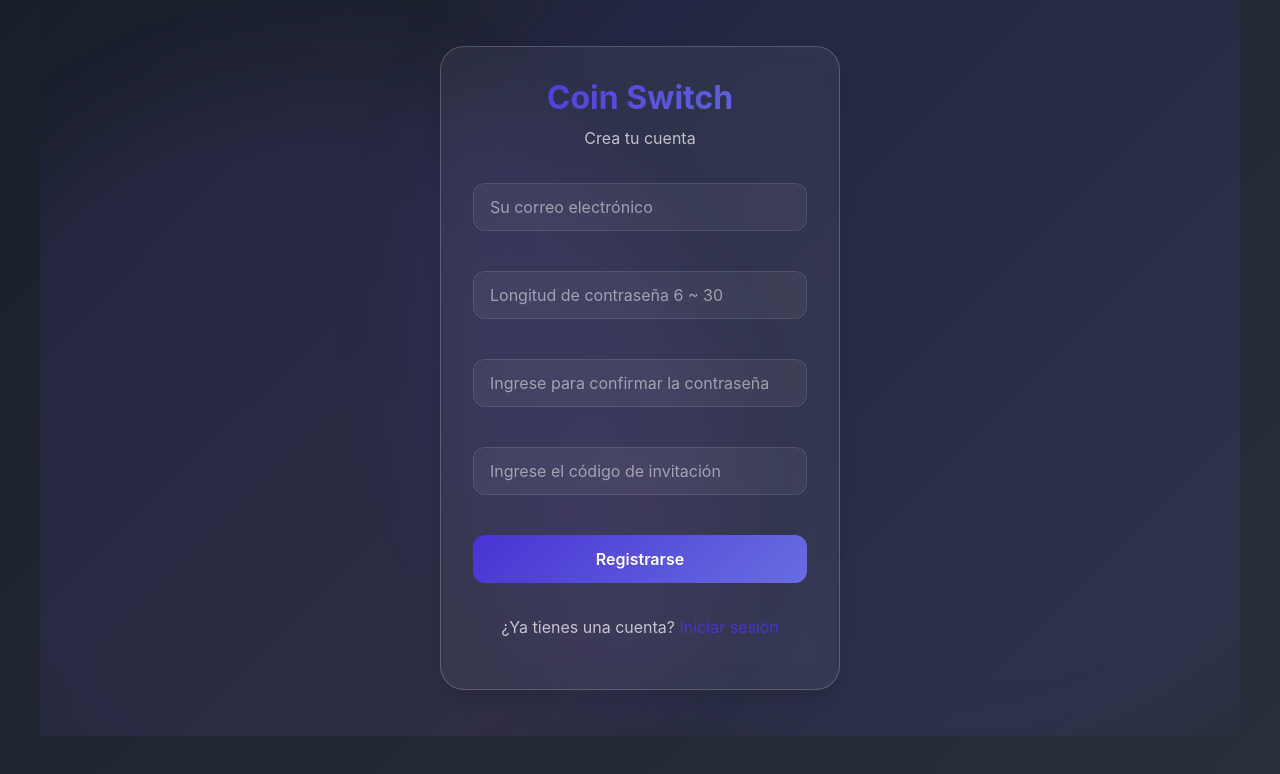
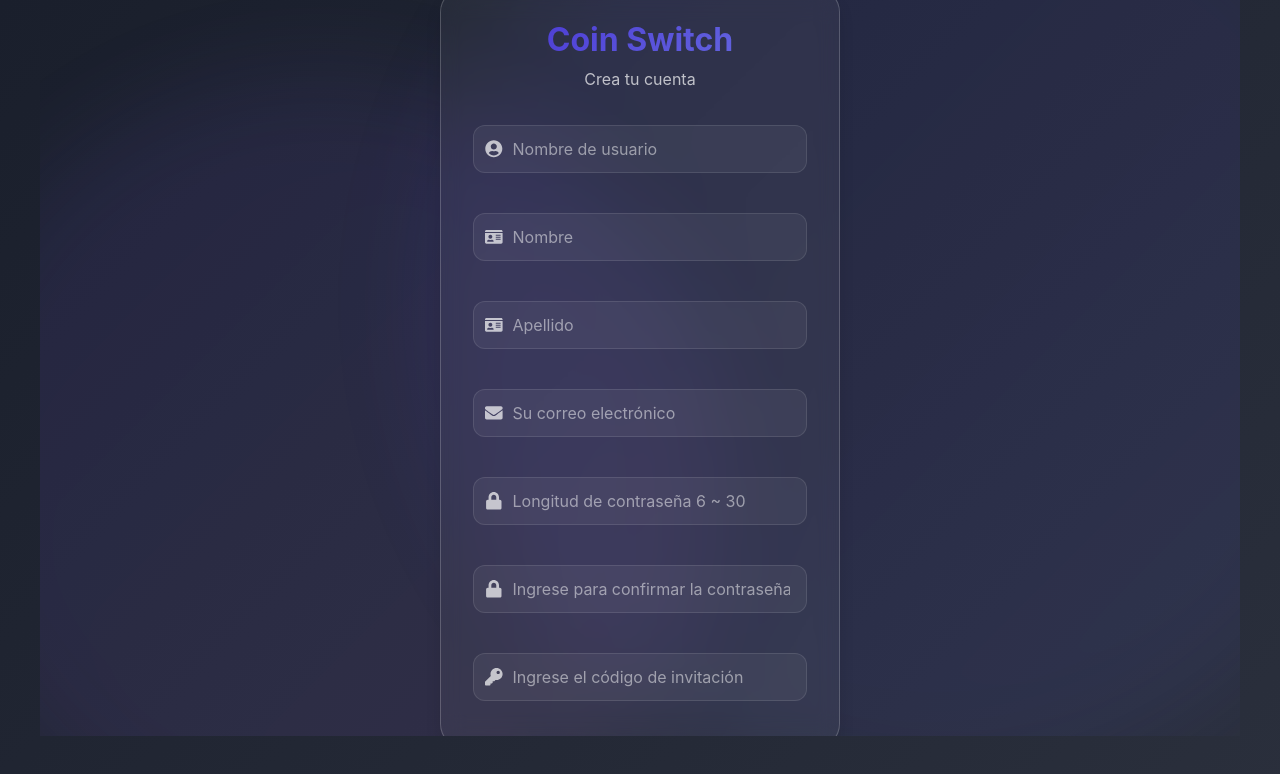
Before and after one commit to karimkron/proyecto_broker_crypto, a React (Vite) app in the folder client/: page /register in a window 1280 px wide. Shown: the top 774 px of the page. Built offline with nearby package versions, Linux system fonts and the light colour scheme.

Commit message:
Resuelto el problema de las transacciones para retiros

```diff
--- a/client/src/components/KYCForm.jsx
+++ b/client/src/components/KYCForm.jsx
@@ -1,4 +1,5 @@
 import React, { useState } from "react";
+import "../styles/pages/KYCForm.css";
 
 const KYCForm = () => {
   const [formData, setFormData] = useState({
@@ -120,7 +121,9 @@ const KYCForm = () => {
           required
         />
 
-        <button type="submit">Enviar información KYC</button>
+        <button type="submit" className="btn-submit">
+          Enviar información KYC
+        </button>
       </form>
     </div>
   );
--- a/client/src/components/Register.jsx
+++ b/client/src/components/Register.jsx
@@ -1,10 +1,22 @@
 import React, { useState } from "react";
 import { useNavigate } from "react-router-dom";
+import { motion } from "framer-motion";
+import {
+  FaUser,
+  FaEnvelope,
+  FaLock,
+  FaKey,
+  FaUserCircle,
+  FaIdCard,
+} from "react-icons/fa";
 import "../styles/components/auth.css";
 
 const Register = () => {
   const navigate = useNavigate();
   const [formData, setFormData] = useState({
+    username: "",
+    firstName: "",
+    lastName: "",
     email: "",
     password: "",
     confirmPassword: "",
@@ -13,7 +25,15 @@ const Register = () => {
   const [message, setMessage] = useState("");
   const [loading, setLoading] = useState(false);
 
-  const { email, password, confirmPassword, invitationCode } = formData;
+  const {
+    username,
+    firstName,
+    lastName,
+    email,
+    password,
+    confirmPassword,
+    invitationCode,
+  } = formData;
 
   const onChange = (e) =>
     setFormData({ ...formData, [e.target.name]: e.target.value });
@@ -34,7 +54,14 @@ const Register = () => {
         headers: {
           "Content-Type": "application/json",
         },
-        body: JSON.stringify({ email, password, invitationCode }),
+        body: JSON.stringify({
+          username,
+          firstName,
+          lastName,
+          email,
+          password,
+          invitationCode,
+        }),
       });
 
       const data = await response.json();
@@ -56,41 +83,97 @@ const Register = () => {
   };
 
   return (
-    <div className="auth-container">
-      <div className="auth-card">
+    <motion.div
+      initial={{ opacity: 0 }}
+      animate={{ opacity: 1 }}
+      className="auth-container"
+    >
+      <motion.div initial={{ y: -20 }} animate={{ y: 0 }} className="auth-card">
         <div className="auth-header">
           <h2>Coin Switch</h2>
           <p>Crea tu cuenta</p>
         </div>
 
         {message && (
-          <div
+          <motion.div
+            initial={{ opacity: 0, y: -10 }}
+            animate={{ opacity: 1, y: 0 }}
             className={`auth-message ${
               message.includes("exitoso") ? "success" : "error"
             }`}
           >
             {message}
-          </div>
+          </motion.div>
         )}
 
         <form onSubmit={onSubmit} className="auth-form">
           <div className="form-group">
+            <div className="input-icon-wrapper">
+              <FaUserCircle className="input-icon" />
+              <input
+                className="auth-input"
+                type="text"
+                placeholder="     Nombre de usuario"
+                name="username"
+                value={username}
+                onChange={onChange}
+                required
+              />
+            </div>
+          </div>
+
+          <div className="form-group">
+            <div className="input-icon-wrapper">
+              <FaIdCard className="input-icon" />
+              <input
+                className="auth-input"
+                type="text"
+                placeholder="     Nombre"
+                name="firstName"
+                value={firstName}
+                onChange={onChange}
+                required
+              />
+            </div>
+          </div>
+
+          <div className="form-group">
+            <div className="input-icon-wrapper">
+              <FaIdCard className="input-icon" />
+              <input
+                className="auth-input"
+                type="text"
+                placeholder="     Apellido"
+                name="lastName"
+                value={lastName}
+                onChange={onChange}
+                required
+              />
+            </div>
+          </div>
+
+          <div className="form-group">
+            <div className="input-icon-wrapper">
+              <FaEnvelope className="input-icon" />
               <input
                 className="auth-input"
                 type="email"
-              placeholder="Su correo electrónico"
+                placeholder="     Su correo electrónico"
                 name="email"
                 value={email}
                 onChange={onChange}
                 required
               />
             </div>
+          </div>
 
           <div className="form-group">
+            <div className="input-icon-wrapper">
+              <FaLock className="input-icon" />
               <input
                 className="auth-input"
                 type="password"
-              placeholder="Longitud de contraseña 6 ~ 30"
+                placeholder="     Longitud de contraseña 6 ~ 30"
                 name="password"
                 value={password}
                 onChange={onChange}
@@ -99,12 +182,15 @@ const Register = () => {
                 required
               />
             </div>
+          </div>
 
           <div className="form-group">
+            <div className="input-icon-wrapper">
+              <FaLock className="input-icon" />
               <input
                 className="auth-input"
                 type="password"
-              placeholder="Ingrese para confirmar la contraseña"
+                placeholder="     Ingrese para confirmar la contraseña"
                 name="confirmPassword"
                 value={confirmPassword}
                 onChange={onChange}
@@ -113,34 +199,48 @@ const Register = () => {
                 required
               />
             </div>
+          </div>
 
           <div className="form-group">
+            <div className="input-icon-wrapper">
+              <FaKey className="input-icon" />
               <input
                 className="auth-input"
                 type="text"
-              placeholder="Ingrese el código de invitación"
+                placeholder="     Ingrese el código de invitación"
                 name="invitationCode"
                 value={invitationCode}
                 onChange={onChange}
                 required
               />
             </div>
+          </div>
 
-          <button type="submit" className="auth-button" disabled={loading}>
+          <motion.button
+            whileHover={{ scale: 1.02 }}
+            whileTap={{ scale: 0.98 }}
+            type="submit"
+            className="auth-button"
+            disabled={loading}
+          >
             {loading ? "Registrando..." : "Registrarse"}
-          </button>
+          </motion.button>
         </form>
 
         <div className="auth-footer">
           <p>
             ¿Ya tienes una cuenta?{" "}
-            <a href="/login" className="auth-link">
+            <motion.a
+              whileHover={{ scale: 1.05 }}
+              href="/login"
+              className="auth-link"
+            >
               Iniciar sesión
-            </a>
+            </motion.a>
           </p>
         </div>
-      </div>
-    </div>
+      </motion.div>
+    </motion.div>
   );
 };
 
--- a/client/src/styles/components/auth.css
+++ b/client/src/styles/components/auth.css
@@ -75,6 +75,7 @@ body {
   flex-direction: column;
   gap: var(--spacing);
   max-height: calc(100vh - 40px);
+  overflow-y: auto;
 }
 
 /* Encabezado */
@@ -105,6 +106,20 @@ body {
   gap: var(--spacing);
 }
 
+/* Input con iconos */
+.input-icon-wrapper {
+  position: relative;
+  display: flex;
+  align-items: center;
+}
+
+.input-icon {
+  position: absolute;
+  left: 12px;
+  color: var(--color-text-secondary);
+  font-size: 1.1rem;
+}
+
 /* Inputs */
 .auth-input {
   width: 100%;
@@ -112,7 +127,7 @@ body {
   background: rgba(255, 255, 255, 0.03);
   border: 1px solid var(--glass-border);
   border-radius: clamp(8px, 2vw, 12px);
-  padding: 0 clamp(12px, 3vw, 20px);
+  padding: 0 clamp(12px, 3vw, 20px) 0 calc(clamp(12px, 3vw, 20px) + 24px);
   color: var(--color-text-primary);
   font-size: var(--text-font-size);
   transition: all 0.3s ease;
@@ -122,6 +137,10 @@ body {
   border-color: var(--color-primary);
   box-shadow: 0 0 0 2px rgba(108, 92, 231, 0.2);
   background: rgba(255, 255, 255, 0.05);
+}
+
+.auth-input::placeholder {
+  color: var(--color-text-tertiary);
 }
 
 /* Botón */
@@ -134,9 +153,14 @@ body {
   font-weight: 600;
   font-size: var(--text-font-size);
   cursor: pointer;
-  transition: transform 0.3s ease, box-shadow 0.3s ease;
+  transition: all 0.3s ease;
   position: relative;
   overflow: hidden;
+}
+
+.auth-button:disabled {
+  opacity: 0.7;
+  cursor: not-allowed;
 }
 
 .auth-button:active {
@@ -151,6 +175,17 @@ body {
   font-size: var(--text-font-size);
 }
 
+.auth-link {
+  color: var(--color-primary);
+  text-decoration: none;
+  font-weight: 500;
+  transition: all 0.3s ease;
+}
+
+.auth-link:hover {
+  color: var(--color-primary-light);
+}
+
 /* Mensajes de estado */
 .auth-message {
   padding: clamp(8px, 2vw, 12px);
@@ -162,6 +197,36 @@ body {
   align-items: center;
   justify-content: center;
   gap: 8px;
+}
+
+.auth-message.success {
+  background: rgba(46, 204, 113, 0.2);
+  border: 1px solid rgba(46, 204, 113, 0.4);
+  color: #2ecc71;
+}
+
+.auth-message.error {
+  background: rgba(231, 76, 60, 0.2);
+  border: 1px solid rgba(231, 76, 60, 0.4);
+  color: #e74c3c;
+}
+
+/* Scrollbar */
+.auth-card::-webkit-scrollbar {
+  width: 6px;
+}
+
+.auth-card::-webkit-scrollbar-track {
+  background: rgba(0, 0, 0, 0.1);
+}
+
+.auth-card::-webkit-scrollbar-thumb {
+  background: rgba(72, 52, 212, 0.5);
+  border-radius: 3px;
+}
+
+.auth-card::-webkit-scrollbar-thumb:hover {
+  background: rgba(72, 52, 212, 0.7);
 }
 
 /* Animaciones optimizadas */
@@ -186,7 +251,7 @@ body {
   }
 }
 
-/* Media Queries específicos para móviles comunes */
+/* Media Queries */
 @media (max-width: 320px) {
   :root {
     --card-padding: 16px;
@@ -196,6 +261,10 @@ body {
 
   .auth-card {
     padding: 16px;
+  }
+
+  .input-icon {
+    font-size: 1rem;
   }
 }
 
@@ -211,7 +280,6 @@ body {
   }
 }
 
-/* Ajustes para pantallas pequeñas en altura */
 @media (max-height: 600px) {
   .auth-card {
     gap: 8px;
@@ -226,7 +294,6 @@ body {
   }
 }
 
-/* Ajustes para pantallas grandes */
 @media (min-width: 1024px) {
   .auth-card {
     width: 400px;
@@ -238,7 +305,6 @@ body {
   }
 }
 
-/* Optimizaciones de rendimiento */
 @media (prefers-reduced-motion: reduce) {
   .auth-container::before,
   .auth-container::after,
--- /dev/null
+++ b/client/src/styles/pages/KYCForm.css
@@ -0,0 +1,8 @@
+.btn-submit {
+  width: 100%;
+  height: 50px;
+  text-align: center;
+  background: rgba(72, 52, 212, 0.6);
+  border-radius: 10px;
+  margin-top: 10px;
+}
```
Also changed, not shown: client/src/components/Profile.jsx (+13 -3 lines), client/src/styles/pages/Profile.css (+118 -10 lines), client/src/components/CryptoDetail.jsx (line endings or trailing spaces), 6 other files (tests, documents, lock files or other folders). Lines whose indentation alone changed are shown as unchanged.
